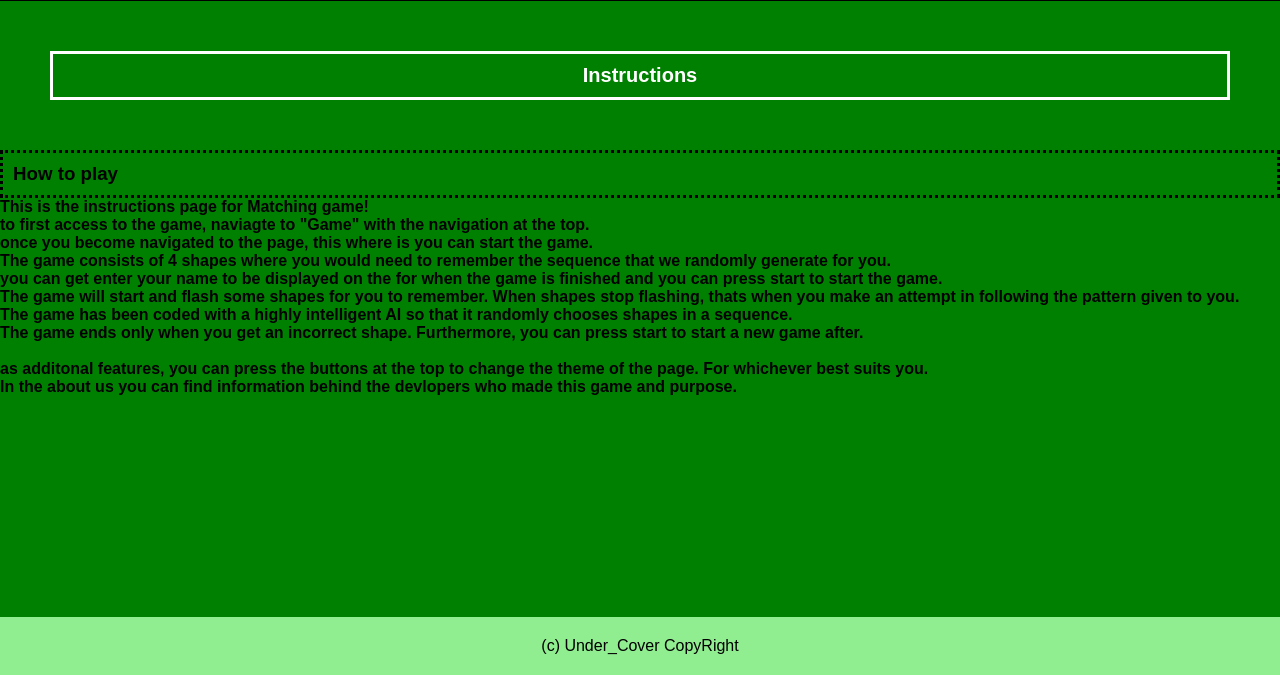
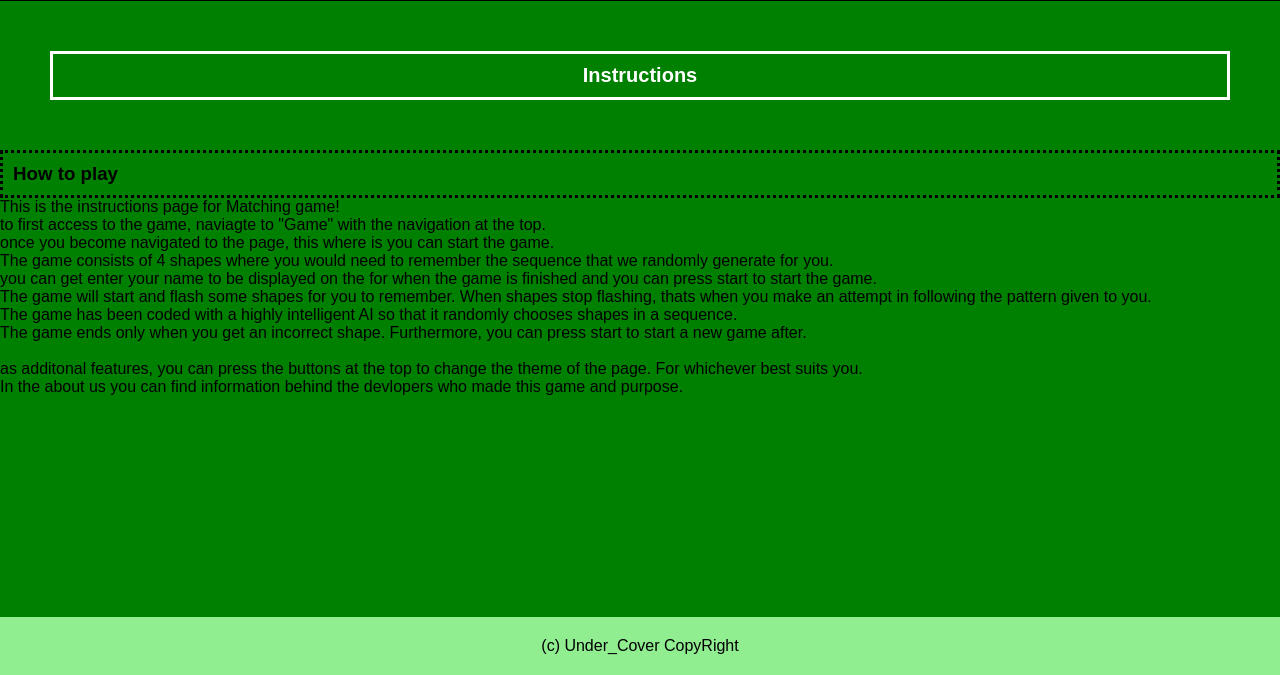
Before and after one commit to jazoomi/Under_Cover, a website: page Instructions.html in a window 1280 px wide. Shown: the part 125-800 px from the top of the page. Drawn offline with Linux system fonts and the light colour scheme.

Commit message:
Update Instructions.html

```diff
--- a/Instructions.html
+++ b/Instructions.html
@@ -26,7 +26,7 @@
 <body>
     <h2 id="instructionsTitle"> Instructions </h1>
     <h3 id="subTitle"> How to play </h2>
-    <h4> This is the instructions page for Matching game! <br> to first access to the game, naviagte to "Game" with the navigation at the top. <br> once you become navigated
+    <p id="i_pg"> This is the instructions page for Matching game! <br> to first access to the game, naviagte to "Game" with the navigation at the top. <br> once you become navigated
     to the page, this where is you can start the game. <br>
     The game consists of 4 shapes where you would need to remember the sequence that we randomly generate for you.<br>
     you can get enter your name to be displayed on the for when the game is finished and you can press start to start the game. <br>
@@ -35,7 +35,7 @@
     The game ends only when you get an incorrect shape. Furthermore, you can press start to start a new game after.
     <br><br>
     as additonal features, you can press the buttons at the top to change the theme of the page. For whichever best suits you. <Br>
-    In the about us you can find information behind the devlopers who made this game and purpose.</h4>
+    In the about us you can find information behind the devlopers who made this game and purpose.</p>
 
 
     <footer>
```
